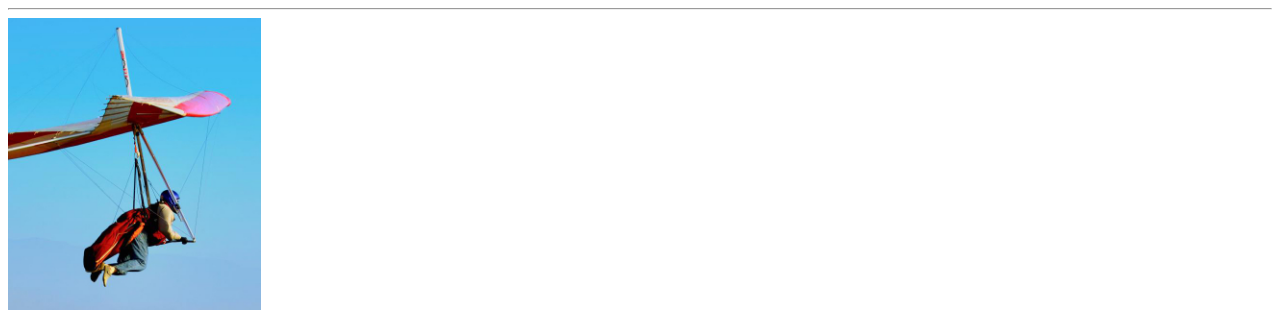
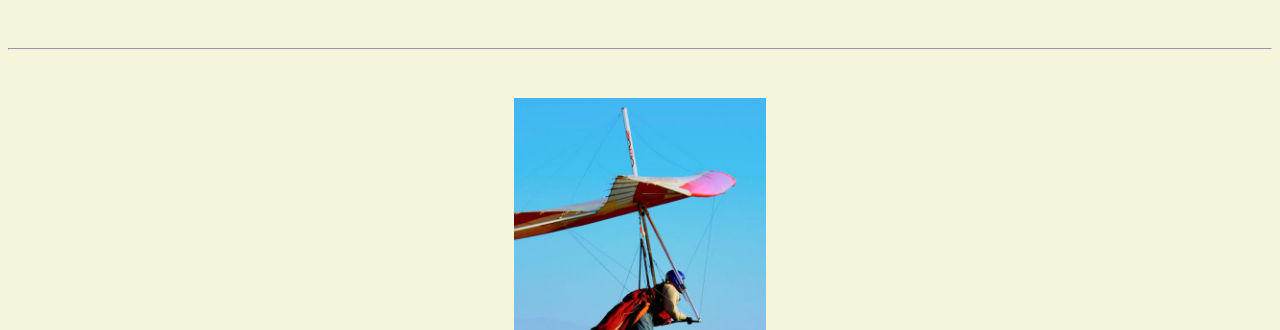
Before and after one commit to Dizzy1s/moazfarooq-github.io, a plain HTML site: page resume.html in a window 1280 px wide. Shown: the top 330 px of the page. Drawn offline with Linux system fonts and the light colour scheme.

Commit message:
Update resume.html

```diff
--- a/resume.html
+++ b/resume.html
@@ -6,7 +6,7 @@
 
   <header>
     <title>Moaz Farooqs's Resume</title>
-    <link rel="stylesheet" href="css.master.css">
+    <link rel="stylesheet" href="css/master.css">
     <link rel="FaviconIcon" href="favicon.ico" type="image/x-icon">
     <link rel="shortcut" href ="favicon.ico" type="image/x-icon">
     <meta name="viewport" content="width-device-width, initial-scale=1, shrink-to-fit=no">
```
